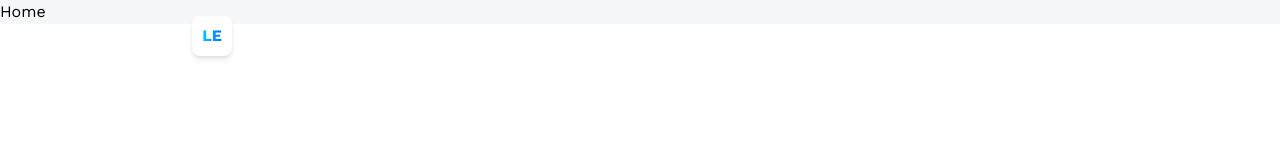
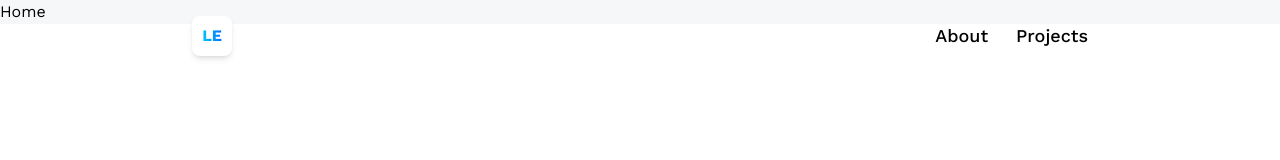
Before and after one commit to Loyoenock/loyofication_portfolio, a React (Vite) app: page / in a window 1280 px wide. Shown: the top 160 px of the page. Built offline with nearby package versions, Linux system fonts and the light colour scheme.

Commit message:
Nav links added

```diff
--- a/src/components/Navbar.jsx
+++ b/src/components/Navbar.jsx
@@ -6,6 +6,14 @@
       <NavLink to="/" className="w-10 h-10 rounded-lg bg-white items-center justify-center flex font-bold shadow-md">
         <p className="blue-gradient_text">LE</p>
        </NavLink>
+       <nav className="flex text-lg gap-7 font-medium">
+       <NavLink to="/about" className={({ isActive }) => isActive ? 'text-blue-500' : 'text-black'}>
+        About
+       </NavLink>
+       <NavLink to="/about" className={({ isActive }) => isActive ? 'text-blue-500' : 'text-black'}>
+        Projects
+       </NavLink>
+       </nav>
     </header>
   )
 }
```
